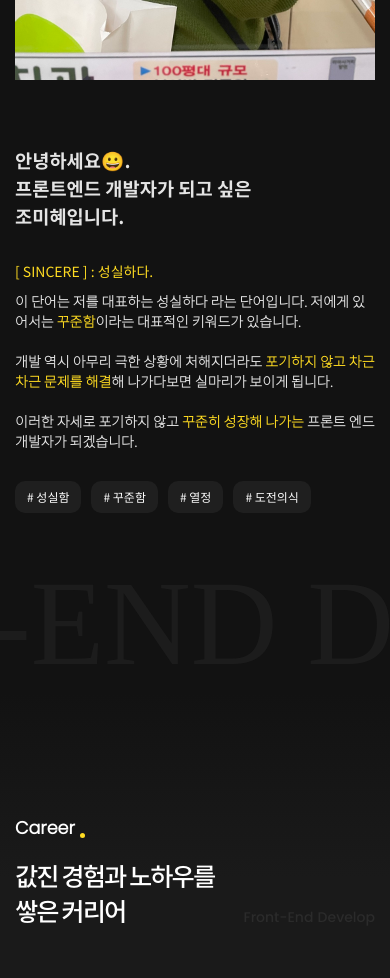
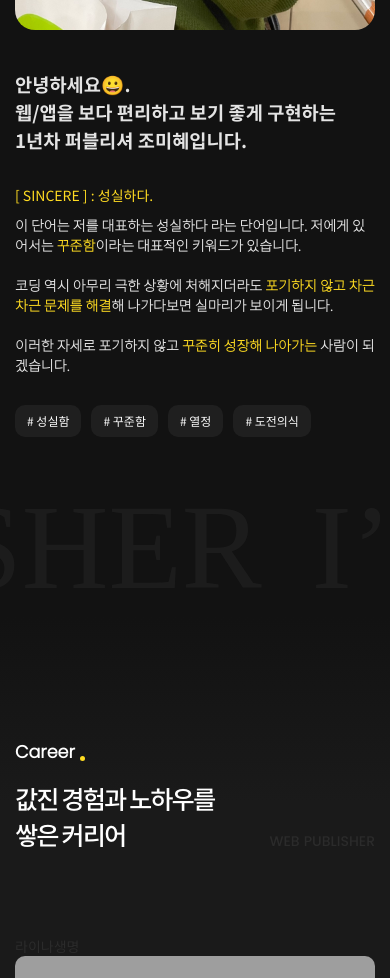
Before and after one commit to mihye0924/mihye, a Next.js app: page /mihye/ in a window 390 px wide. Shown: the part 527-1505 px from the top of the page. Built offline with nearby package versions, Linux system fonts and the light colour scheme; grey boxes are pictures that could not be loaded; a web font is replaced by a local one.

Commit message:
퍼블리셔 수정

```diff
--- a/components/Maquee.js
+++ b/components/Maquee.js
@@ -6,7 +6,7 @@ const Maquee = () => {
             <Marquee className={maquee.maquee_wrap} speed={150} pauseOnHover={true}>
                 <span>I&rsquo; M</span>
                 <span>WEB</span>
-                <span>FRONT-END DEVELOPMENT</span>
+                <span>PUBLISHER</span>
             </Marquee>
         </section>
     )
--- a/pages/about.js
+++ b/pages/about.js
@@ -22,7 +22,7 @@ const About = () => {
               data-aos="fade-up"
               data-aos-delay="800"
               >
-                안녕하세요😀.<br/> 프론트엔드 개발자가 되고 싶은<br /> 조미혜입니다.
+                안녕하세요😀.<br/> 웹/앱을 보다 편리하고 보기 좋게 구현하는 <br /> 1년차 퍼블리셔 조미혜입니다.
               </h2>
               <p
                 data-aos="fade-up"
@@ -39,14 +39,14 @@ const About = () => {
                 저에게 있어서는 <span>꾸준함</span>이라는 대표적인 키워드가 있습니다.
                 <br/>
                 <br/>
-                개발 역시 아무리 극한 상황에 처해지더라도 <span>포기하지 않고 차근차근 문제를 해결</span>해 나가다보면
+                코딩 역시 아무리 극한 상황에 처해지더라도 <span>포기하지 않고 차근차근 문제를 해결</span>해 나가다보면
                 실마리가 보이게 됩니다.
               </h3>
               <h4
                 data-aos="fade-up"
                 data-aos-delay="1600"
                 >
-                이러한 자세로 포기하지 않고 <span>꾸준히 성장해 나가는</span> 프론트 엔드 개발자가 되겠습니다.
+                이러한 자세로 포기하지 않고 <span>꾸준히 성장해 나아가는 </span>사람이 되겠습니다.
               </h4>
             </div>
             <div
--- a/pages/career.js
+++ b/pages/career.js
@@ -37,7 +37,7 @@ const Career = ({
   return(
       <section id='career' className={career.career_wrap}>
         <div className='career-bg'></div>
-        <RTitle mainTitle="Career" mainSubTitle="값진 경험과 노하우를 <br> 쌓은 커리어" subTitle="Front-End Develop" />
+        <RTitle mainTitle="Career" mainSubTitle="값진 경험과 노하우를 <br> 쌓은 커리어" subTitle="WEB PUBLISHER" />
         <RCareerSwiper />
       </section>
   )
--- a/pages/project.js
+++ b/pages/project.js
@@ -89,7 +89,7 @@ const Project = ({
                         maqueeHeight={maqueeHeight}
                         mainTitle="Project"
                         mainSubTitle="실력 향상!! <br/> 빠른 변화에 대응하기"
-                        subTitle="Front-End Develop"
+                        subTitle="WEB PUBLISHER"
                     />
                     <p className={project.project_box_mouse}>
                         <i className="arrow_down"/>
--- a/styles/scss/pages/about.module.scss
+++ b/styles/scss/pages/about.module.scss
@@ -18,7 +18,6 @@
     overflow: hidden;
     img {
       width: 100%;
-      height: auto;
     }
   }
   &_text {
@@ -143,3 +142,13 @@
     }
   }
 }
+
+// 모바일
+@media all and ( max-width: 480px ) {
+  .about {
+    &_img {
+      max-height: inherit;
+      height: 430px;
+    }
+  }
+}
```
